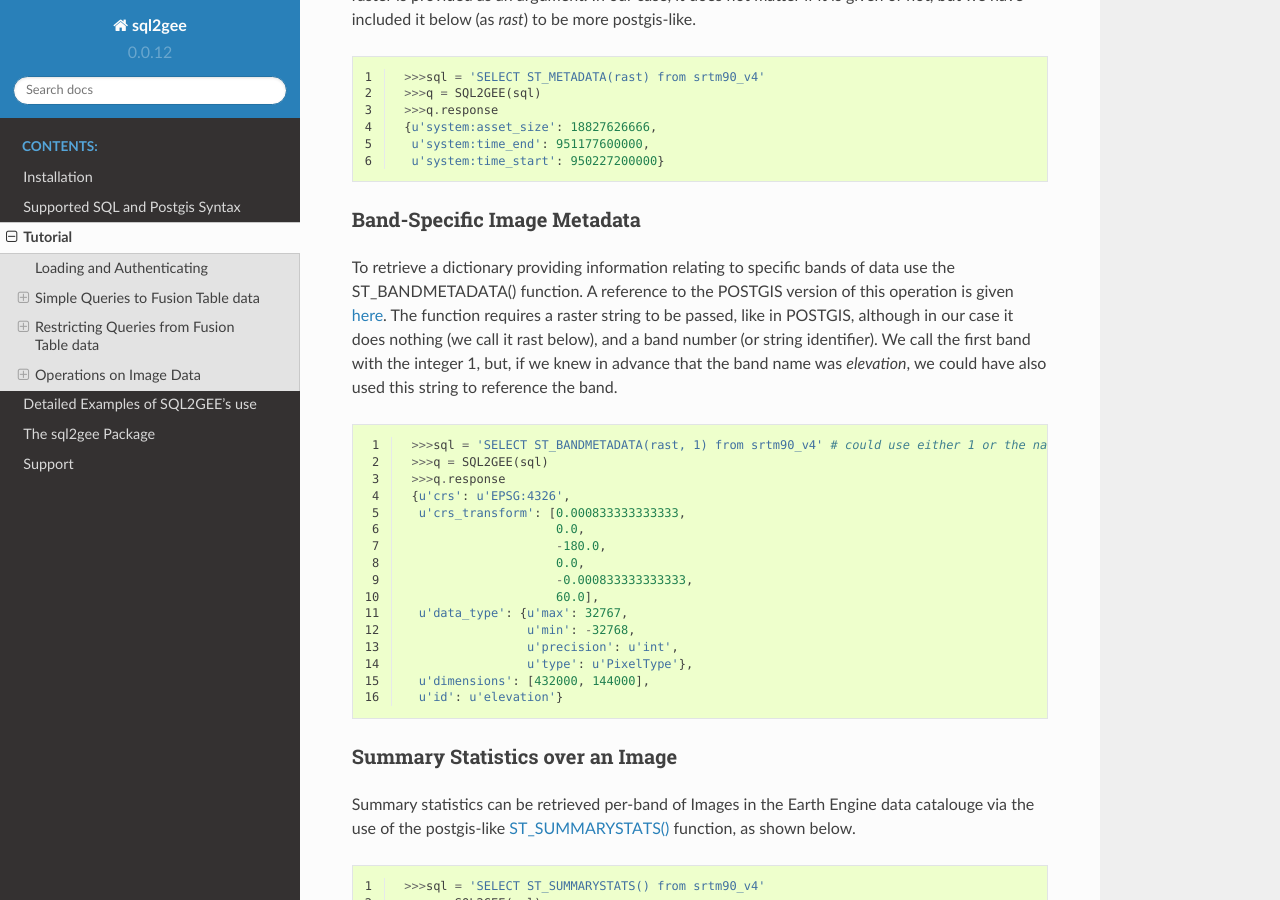
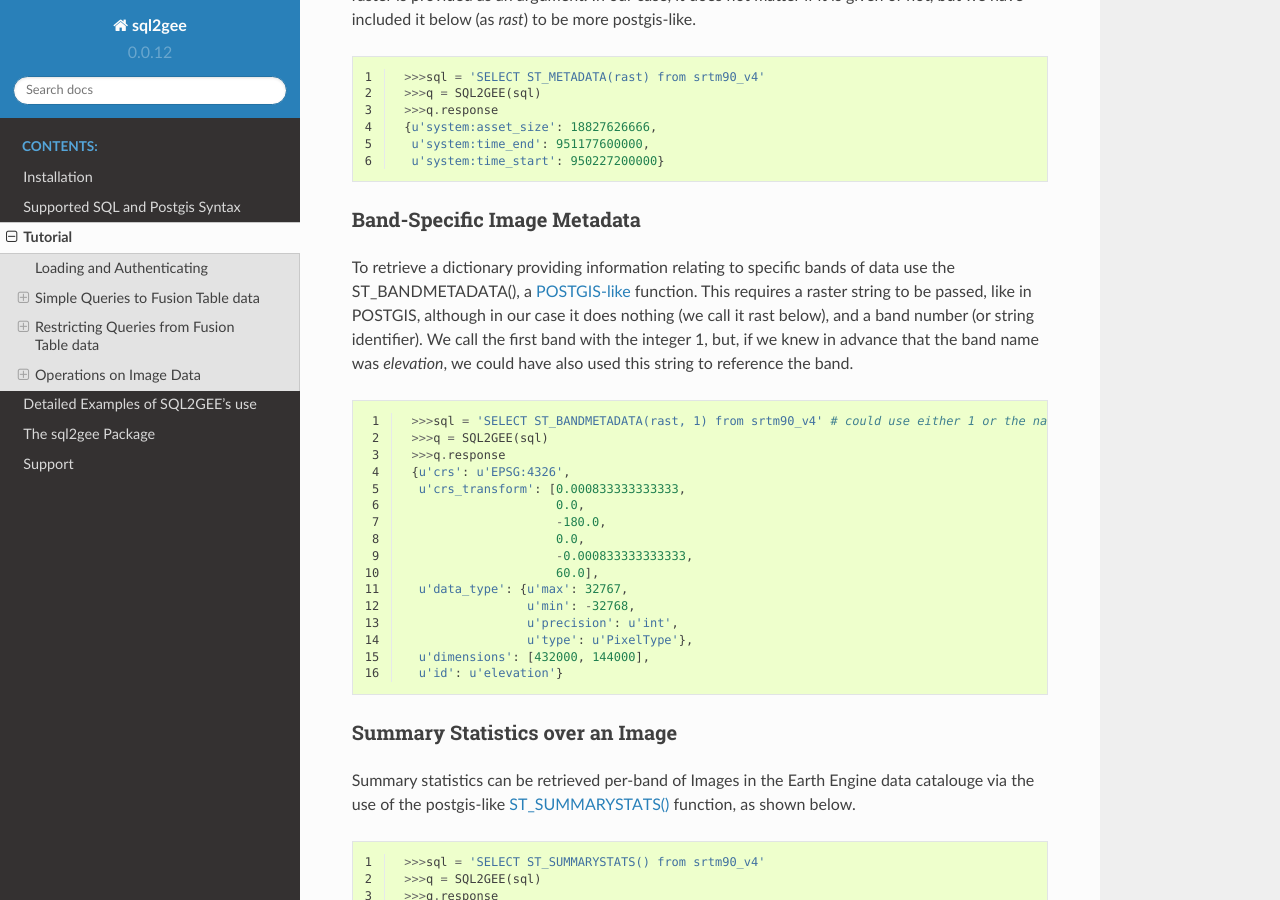
Before and after one commit to Vizzuality/sql2gee, a Sphinx documentation site: the page built from docs/source/gettingstarted.rst, in a window 1280 px wide and 900 px high, scrolled down 3961 px. Built offline with Sphinx 7.4.7 and the Read the Docs theme 2.0.0, drawn with Linux system fonts in a browser that asks for light colours.

Commit message:
tweak to docs to get build passing

```diff
--- a/docs/source/gettingstarted.rst
+++ b/docs/source/gettingstarted.rst
@@ -66,7 +66,8 @@
      u'type': u'FeatureCollection'}
 
 Note that the actual response to our query is returned via the ``response`` property, and it is possible to both
-instantiate a class instance and call this property in a single argument, e.g. ``SQL@GEE('select * from "ft:1qpKIcYQMBsXLA9RLWCaV9D0Hus2cMQHhI-ViKHo" LIMIT 1').response``.
+instantiate a class instance and call this property in a single argument, e.g.
+``SQL@GEE('select * from "ft:1qpKIcYQMBsXLA9RLWCaV9D0Hus2cMQHhI-ViKHo" LIMIT 1').response``.
 
 
 Using the FIRST() aggregator
@@ -195,7 +196,7 @@
 
 
 Operations on Image Data
--------------------------
+------------------------
 
 Sql2gee supports Postgis-like operations on raster (image) data that is publicly accessible in Google's Earth Engine.
 Our functions include the ability to subset (clip) images by `geojson <http://geojson.org>`_ data.
@@ -226,9 +227,9 @@
 Band-Specific Image Metadata
 ^^^^^^^^^^^^^^^^^^^^^^^^^^^^
 
-To retrieve a dictionary providing information relating to specific bands of data use the ST_BANDMETADATA() function.
-A reference to the POSTGIS version of this operation is given `here <http://postgis.net/docs/manual-dev/RT_ST_BandMetaData.html>`_.
-The function requires a raster string to be passed, like in POSTGIS, although in our case it does nothing (we call it
+To retrieve a dictionary providing information relating to specific bands of data use the ST_BANDMETADATA(), a
+`POSTGIS-like <http://postgis.net/docs/manual-dev/RT_ST_BandMetaData.html>`_ function.
+This requires a raster string to be passed, like in POSTGIS, although in our case it does nothing (we call it
 rast below), and a band number (or string identifier). We call the first band with the integer 1, but, if we knew in
 advance that the band name was *elevation*, we could have also used this string to reference the band.
 
```
